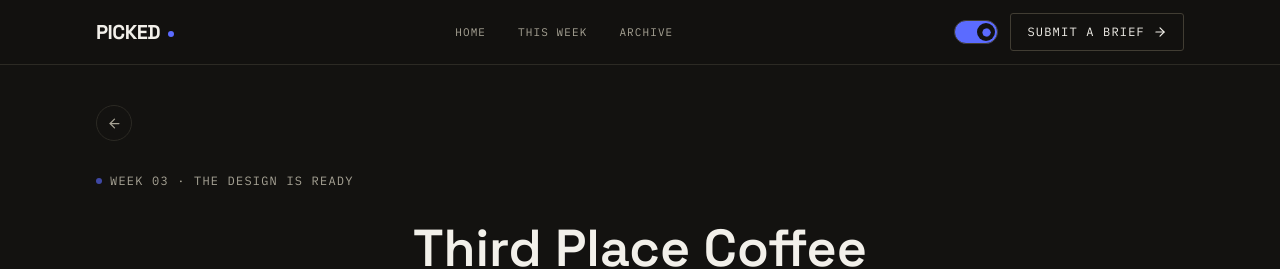
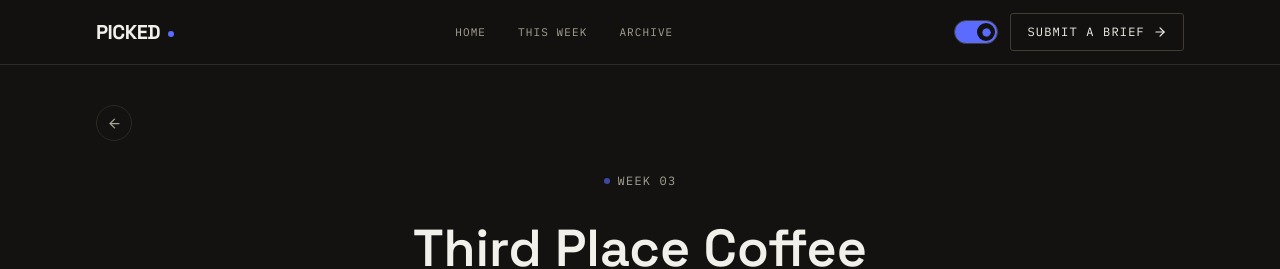
Before and after one commit to Love4reo/picked, a React (Vite) app: page / in a window 1280 px wide. Both pictures are taken after a click on the button 708 px from the left and 1126 px from the top of the page. Shown: the top 269 px of the page. Built offline with nearby package versions, Linux system fonts and the light colour scheme.

Commit message:
Update App.jsx

```diff
--- a/src/App.jsx
+++ b/src/App.jsx
@@ -240,10 +240,10 @@
   return { ref, onMouseMove, onMouseLeave };
 }
 
-function Eyebrow({ children, dot = true }) {
-  const C = useC();
-  return (
-    <div className="f-mono flex items-center gap-2 uppercase tracking-widest text-xs" style={{ color: C.mid }}>
+function Eyebrow({ children, dot = true, center = false }) {
+  const C = useC();
+  return (
+    <div className={`f-mono flex items-center gap-2 uppercase tracking-widest text-xs ${center ? "justify-center" : ""}`} style={{ color: C.mid }}>
       {dot && <span className="inline-block w-1.5 h-1.5 rounded-full pulse-dot" style={{ backgroundColor: C.accent }} />}
       {children}
     </div>
@@ -865,19 +865,21 @@
   return (
     <div className="w-full px-6 sm:px-10 lg:px-16 xl:px-24 pt-14 pb-24">
       <Reveal>
-        <Eyebrow>Week {CYCLE.week}</Eyebrow>
-        <h1 className="f-display mt-4" style={{ fontSize: "clamp(32px,5vw,56px)", fontWeight: 600, color: C.ink }}>The current cycle.</h1>
-        <p className="f-body mt-4 max-w-lg" style={{ color: C.mid, fontSize: 16 }}>
-          {submissionsOpen
-            ? `${POOL.length} briefs submitted so far. One gets picked ${CYCLE.deadline}.`
-            : `${POOL.length} briefs were submitted this week. One got picked — here's where it stands.`}
-        </p>
+        <div className="text-center">
+          <Eyebrow center>Week {CYCLE.week}</Eyebrow>
+          <h1 className="f-display mt-4" style={{ fontSize: "clamp(32px,5vw,56px)", fontWeight: 600, color: C.ink }}>The current cycle.</h1>
+          <p className="f-body mt-4 max-w-lg mx-auto" style={{ color: C.mid, fontSize: 16 }}>
+            {submissionsOpen
+              ? `${POOL.length} briefs submitted so far. One gets picked ${CYCLE.deadline}.`
+              : `${POOL.length} briefs were submitted this week. One got picked — here's where it stands.`}
+          </p>
+        </div>
       </Reveal>
 
       {submissionsOpen ? (
         <Reveal delay={120}>
           <div className="mt-14 rounded p-8 sm:p-10 hover-lift text-center flex flex-col items-center" style={{ border: `1px solid ${C.line}` }}>
-            <Eyebrow>The pool is open</Eyebrow>
+            <Eyebrow center>The pool is open</Eyebrow>
             <div className="f-display mt-4" style={{ fontSize: 28, fontWeight: 600, color: C.ink }}>Nothing's been picked yet.</div>
             <p className="f-body mt-3 max-w-md" style={{ color: C.mid, fontSize: 15, lineHeight: 1.65 }}>
               Drop a brief before {CYCLE.deadline} and it's in the running for this week's pick.
@@ -907,10 +909,6 @@
           </div>
         </Reveal>
       )}
-
-      <div className="mt-16 flex justify-center">
-        <SubmitCTA go={go} label="Submit your own brief" />
-      </div>
     </div>
   );
 }
@@ -953,7 +951,7 @@
       </div>
       <Reveal>
         <div className="w-full px-6 sm:px-10 lg:px-16 xl:px-24 pt-8 pb-8 text-center">
-          <Eyebrow>Week 0{p.week} · The design is ready</Eyebrow>
+          <Eyebrow center>Week 0{p.week}</Eyebrow>
           <h1 className="f-display mt-5" style={{ fontSize: "clamp(30px,5vw,52px)", fontWeight: 600, color: C.ink }}>
             {p.business}
           </h1>
```
